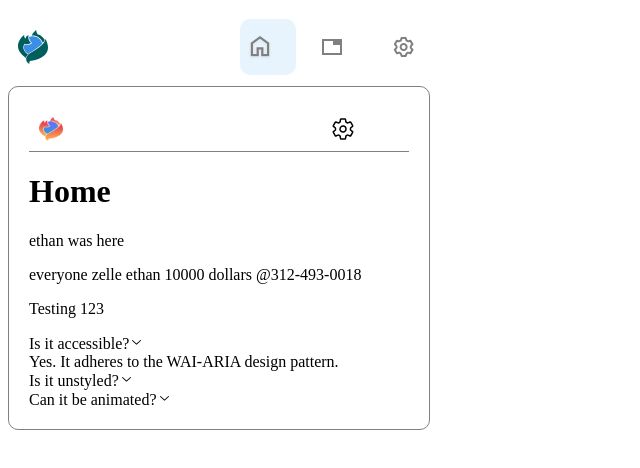
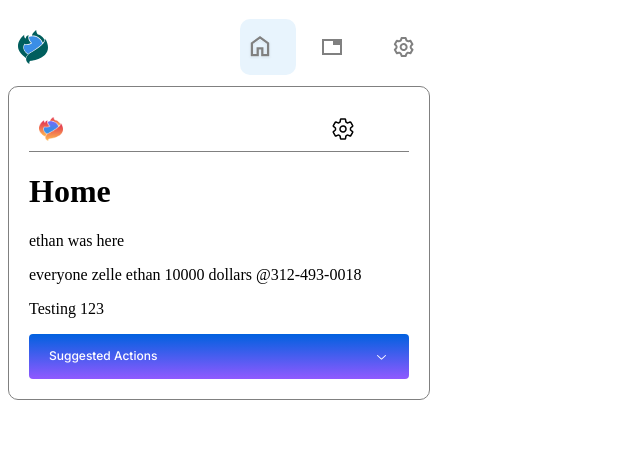
Before and after one commit to etam1/firefox-adaptive-performance, a React (Vite) app in the folder firefox-adaptive-performance-extension/: page / in a window 1280 px wide. Shown: the top 468 px of the page, without its empty margins (0-640 px from the left). Built offline with nearby package versions, Linux system fonts and the light colour scheme.

Commit message:
Made some big changes, now I need the tab element from Junho

```diff
--- a/firefox-adaptive-performance-extension/index.html
+++ b/firefox-adaptive-performance-extension/index.html
@@ -3,6 +3,9 @@
   <head>
     <meta charset="UTF-8" />
     <link rel="icon" type="image/svg+xml" href="/vite.svg" />
+    <link rel="preconnect" href="https://fonts.googleapis.com">
+    <link rel="preconnect" href="https://fonts.gstatic.com" crossorigin>
+    <link href="https://fonts.googleapis.com/css2?family=Golos+Text:wght@400..900&family=Inter:ital,opsz,wght@0,14..32,100..900;1,14..32,100..900&display=swap" rel="stylesheet">
     <meta name="viewport" content="width=device-width, initial-scale=1.0" />
     <title>firefox-adaptive-performance-extension</title>
   </head>
--- a/firefox-adaptive-performance-extension/package.json
+++ b/firefox-adaptive-performance-extension/package.json
@@ -10,6 +10,7 @@
     "preview": "vite preview"
   },
   "dependencies": {
+    "@radix-ui/colors": "^3.0.0",
     "@radix-ui/react-accordion": "^1.2.12",
     "@radix-ui/react-icons": "^1.3.2",
     "class-variance-authority": "^0.7.1",
--- a/firefox-adaptive-performance-extension/src/components/SuggestedActions/SuggestedActions.module.css
+++ b/firefox-adaptive-performance-extension/src/components/SuggestedActions/SuggestedActions.css
@@ -9,21 +9,26 @@ h3 {
 }
 
 .AccordionRoot {
-	border-radius: 6px;
-	width: 300px;
-	background-color: var(--mauve-6);
-	box-shadow: 0 2px 10px var(--black-a4);
+	/* border-radius: 6px; */
+	border-color: red;
+	width: 100%;
+	/* background-color: purple; */
+	/* background-color: linear-gradient(180deg, #0161DF 0%, #9059FF 100%); */
+	/* background-color: blue; */
+	/* box-shadow: 0 2px 10px black; */
 }
 
 .AccordionItem {
 	overflow: hidden;
 	margin-top: 1px;
+	border-color: blue;
 }
 
 .AccordionItem:first-child {
 	margin-top: 0;
 	border-top-left-radius: 4px;
 	border-top-right-radius: 4px;
+	border-color: green;
 }
 
 .AccordionItem:last-child {
@@ -34,7 +39,6 @@ h3 {
 .AccordionItem:focus-within {
 	position: relative;
 	z-index: 1;
-	box-shadow: 0 0 0 2px var(--mauve-12);
 }
 
 .AccordionHeader {
@@ -42,7 +46,7 @@ h3 {
 }
 
 .AccordionTrigger {
-	font-family: inherit;
+	font-family: Inter, sans-serif;
 	background-color: transparent;
 	padding: 0 20px;
 	height: 45px;
@@ -51,22 +55,38 @@ h3 {
 	align-items: center;
 	justify-content: space-between;
 	font-size: 15px;
+	font-weight: 500;
 	line-height: 1;
-	color: var(--violet-11);
-	box-shadow: 0 1px 0 var(--mauve-6);
-	background-color: white;
+	color: white;
+	font-size: 12px;
+	background: linear-gradient(180deg, #0161DF 0%, #9059FF 100%);
 }
 
 .AccordionTrigger:hover {
-	background-color: var(--mauve-2);
+	background-color: purple;
 }
 
 .AccordionContent {
 	overflow: hidden;
-	font-size: 15px;
-	color: var(--mauve-11);
-	background-color: var(--mauve-2);
+	background-color: white;
+	border: 2px solid transparent;
+	border-image: linear-gradient(180deg, rgba(1, 97, 223, 0.50) 0%, rgba(144, 89, 255, 0.50) 100%);
+	border-image-slice: 1;
+	padding: 16px;
+
 }
+
+.AccordionContent2 {
+	border-top: 0px solid transparent;
+	border-right: 2px solid transparent;
+	border-left: 2px solid transparent;
+	border-bottom: 2px solid transparent;
+	border-image: linear-gradient(180deg, rgba(1, 97, 223, 0.50) 0%, rgba(144, 89, 255, 0.50) 100%);
+	border-image-slice: 1;
+	padding: 16px;
+}
+
+
 .AccordionContent[data-state="open"] {
 	animation: slideDown 300ms cubic-bezier(0.87, 0, 0.13, 1);
 }
@@ -75,15 +95,43 @@ h3 {
 }
 
 .AccordionContentText {
-	padding: 15px 20px;
+	font-family: Inter;
+	font-weight: 700;
+	font-size: 12px;
+	color: #808080;
+	display: flex;
+	flex-direction: row;
+	align-items: center;
+	gap: 8px;
+	border: 2px solid black;
+}
+
+
+.AccordingContentTextClose {
+
+	gap: 8px;
+	border: 2px solid aqua;
 }
 
 .AccordionChevron {
-	color: var(--violet-10);
+	color: white;
 	transition: transform 300ms cubic-bezier(0.87, 0, 0.13, 1);
 }
 .AccordionTrigger[data-state="open"] > .AccordionChevron {
 	transform: rotate(180deg);
+}
+
+.borderblue {
+	border: 1px solid blue;
+	font-size: 12px;
+	font-weight: 700;
+	font-family: Inter, sans-serif;
+	color: #808080;
+}
+
+.CloseIcon {
+	width: 24px !important;
+	height: 24px !important;
 }
 
 @keyframes slideDown {
--- a/firefox-adaptive-performance-extension/src/components/SuggestedActions/SuggestedActions.jsx
+++ b/firefox-adaptive-performance-extension/src/components/SuggestedActions/SuggestedActions.jsx
@@ -3,37 +3,36 @@ import { Accordion } from "radix-ui";
 import classNames from "classnames";
 import { ChevronDownIcon } from "@radix-ui/react-icons";
 // import "./styles.css";
-import './SuggestedActions.module.css'
+import './SuggestedActions.css';
+import { IoIosClose } from "react-icons/io";
+// import styles from './SuggestedActions.module.css'
 
 const AccordionDemo = () => (
 	<Accordion.Root
 		className="AccordionRoot"
 		type="single"
-		defaultValue="item-1"
+		// defaultValue="item-1"
 		collapsible
 	>
 		<Accordion.Item className="AccordionItem" value="item-1">
-			<AccordionTrigger>Is it accessible?</AccordionTrigger>
-			<AccordionContent>
-				Yes. It adheres to the WAI-ARIA design pattern.
-			</AccordionContent>
-		</Accordion.Item>
+			<AccordionTrigger>Suggested Actions</AccordionTrigger>
 
-		<Accordion.Item className="AccordionItem" value="item-2">
-			<AccordionTrigger>Is it unstyled?</AccordionTrigger>
-			<AccordionContent>
-				Yes. It's unstyled by default, giving you freedom over the look and
-				feel.
-			</AccordionContent>
-		</Accordion.Item>
+				<AccordionContent>
+					<p>This tab has not been used in 10 days. Close or sleep tab?</p>
 
-		<Accordion.Item className="AccordionItem" value="item-3">
-			<AccordionTrigger>Can it be animated?</AccordionTrigger>
-			<Accordion.Content className="AccordionContent">
-				<div className="AccordionContentText">
-					Yes! You can animate the Accordion with CSS or JavaScript.
-				</div>
-			</Accordion.Content>
+					<IoIosClose size={12}/>
+
+				</AccordionContent>
+
+
+				<AccordionContent className="AccordionContent2">
+					<p>These tabs have been inactive for 3 days and taking up significant CPU space.</p>
+
+					<IoIosClose className="CloseIcon"/>
+
+				</AccordionContent>
+
+
 		</Accordion.Item>
 	</Accordion.Root>
 );
```
Also changed, not shown: firefox-adaptive-performance-extension/src/components/SuggestedActions/SleepButton.jsx (added, +8 -0 lines), firefox-adaptive-performance-extension/src/components/SuggestedActions/SleepButton.css (added), 1 other file (tests, documents, lock files or other folders).
